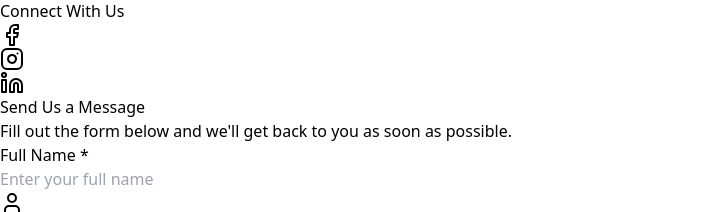
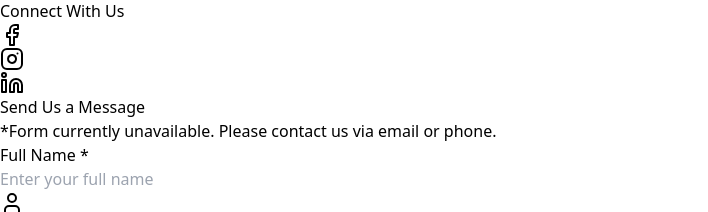
Before and after one commit to Siddharth2327/xyomics-innovation, a React (Vite) app: page /contact in a window 1280 px wide. Shown: the part 2244-2456 px from the top of the page, without its empty margins (0-708 px from the left). Built offline with nearby package versions, Linux system fonts and the light colour scheme.

Commit message:
Updated form unavailable message

```diff
--- a/src/pages/ContactDetailed.jsx
+++ b/src/pages/ContactDetailed.jsx
@@ -233,7 +233,7 @@ const ContactPage = () => {
                     Send Us a <span className="bg-gradient-to-r from-[#861FD2] to-[#66CC99] text-transparent bg-clip-text">Message</span>
                   </h2>
                   <p className="text-gray-400">
-                    Fill out the form below and we'll get back to you as soon as possible.
+                    *Form currently unavailable. Please contact us via email or phone.
                   </p>
                 </div>
 
@@ -348,7 +348,7 @@ const ContactPage = () => {
           <div className="bg-gray-900/50 backdrop-blur-sm border border-gray-700/50 rounded-2xl p-4 overflow-hidden animate-scale-up hover:border-[#861FD2]/50 transition-all duration-300">
             <div className="aspect-video rounded-xl overflow-hidden">
               <iframe
-                src="https://www.google.com/maps/embed?pb=!1m18!1m12!1m3!1d3886.1234567890123!2d80.1234567!3d13.1234567!2m3!1f0!2f0!3f0!3m2!1i1024!2i768!4f13.1!3m3!1m2!1s0x0%3A0x0!2sMogappair%20West%2C%20Chennai!5e0!3m2!1sen!2sin!4v1234567890123!5m2!1sen!2sin"
+                src="https://www.google.com/maps/embed?pb=!1m18!1m12!1m3!1d7185.778837210779!2d80.1755651416264!3d13.078173630326186!2m3!1f0!2f0!3f0!3m2!1i1024!2i768!4f13.1!3m3!1m2!1s0x3a52630cf004e31d%3A0xa6d4faad64a58a80!2sSelsoft%20Tech%20Private%20Limited!5e0!3m2!1sen!2sin!4v1749023547202!5m2!1sen!2sin"
                 width="100%"
                 height="100%"
                 style={{ border: 0 }}
```
